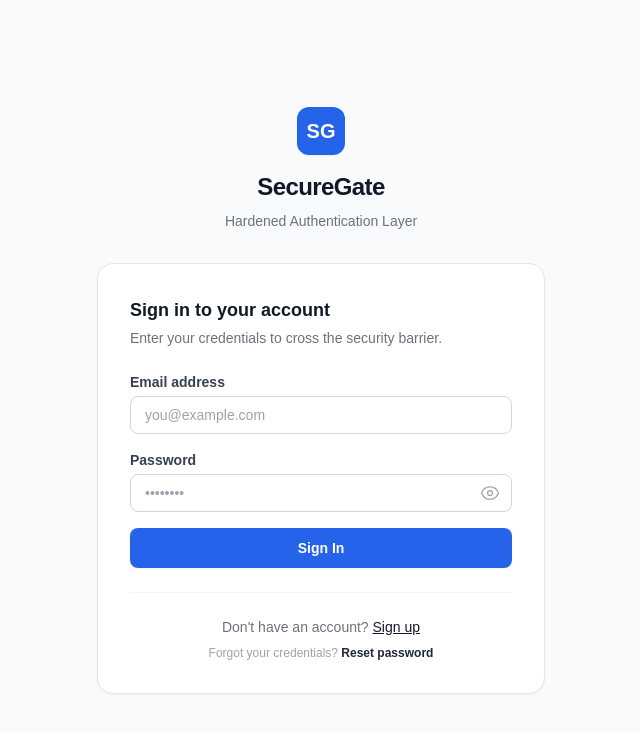
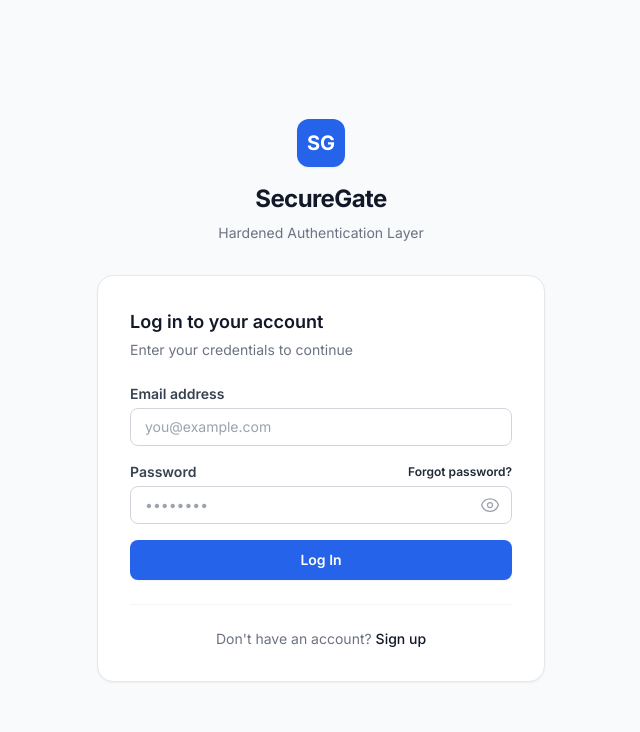
Before and after one commit to Yousuf001-ux/SecureGate, a Next.js app: page /login in a window 1280 px wide. Shown: the top 732 px of the page, without its empty margins (319-959 px from the left). Built offline with nearby package versions, Linux system fonts and the light colour scheme.

Commit message:
implement authentication UI flows including login, signup, password recovery, and protected dashboard pages

```diff
--- a/src/app/(pages)/dashboard/page.tsx
+++ b/src/app/(pages)/dashboard/page.tsx
@@ -44,7 +44,7 @@ export default function DashboardPage() {
               SG
             </div>
             <span className="font-bold text-gray-900 text-base tracking-tight">
-              SecureGate Control
+              SecureGate
             </span>
           </div>
 
--- a/src/app/(pages)/forgot-password/page.tsx
+++ b/src/app/(pages)/forgot-password/page.tsx
@@ -63,9 +63,9 @@ export default function ForgotPasswordPage() {
           Remembered your password?{" "}
           <Link
             href="/login"
-            className="font-medium text-gray-900 underline hover:text-gray-700 transition-colors"
+            className="font-medium text-gray-900 hover:text-gray-700 transition-colors"
           >
-            Sign in
+            Log in
           </Link>
         </p>
       }
--- a/src/app/(pages)/login/page.tsx
+++ b/src/app/(pages)/login/page.tsx
@@ -58,26 +58,17 @@ export default function LoginPage() {
 
   return (
     <AuthFormWrapper
-      title="Sign in to your account"
-      subtitle="Enter your credentials to cross the security barrier."
+      title="Log in to your account"
+      subtitle="Enter your credentials to continue"
       footer={
         <div className="space-y-2">
           <p className="text-sm text-gray-500">
             Don&apos;t have an account?{" "}
             <Link
               href="/signup"
-              className="font-medium text-gray-900 underline hover:text-gray-700 transition-colors"
+              className="font-medium text-gray-900 hover:text-gray-700 transition-colors"
             >
               Sign up
-            </Link>
-          </p>
-          <p className="text-xs text-gray-400">
-            Forgot your credentials?{" "}
-            <Link
-              href="/forgot-password"
-              className="font-semibold text-gray-800 hover:text-gray-600 transition-colors"
-            >
-              Reset password
             </Link>
           </p>
         </div>
@@ -134,6 +125,14 @@ export default function LoginPage() {
           registration={register("password")}
           error={errors.password}
           disabled={isLoading}
+          labelAction={
+            <Link
+              href="/forgot-password"
+              className="font-semibold text-gray-800 hover:text-gray-600 transition-colors"
+            >
+              Forgot password?
+            </Link>
+          }
         />
 
         {/* Submit Button */}
@@ -151,7 +150,7 @@ export default function LoginPage() {
               Verifying Credentials...
             </span>
           ) : (
-            "Sign In"
+            "Log In"
           )}
         </button>
       </form>
--- a/src/app/(pages)/reset-password/[token]/page.tsx
+++ b/src/app/(pages)/reset-password/[token]/page.tsx
@@ -78,9 +78,9 @@ export default function ResetPasswordPage({ params }: ResetPasswordProps) {
           Cancel and return to{" "}
           <Link
             href="/login"
-            className="font-medium text-gray-900 underline hover:text-gray-700 transition-colors"
+            className="font-medium text-gray-900 hover:text-gray-700 transition-colors"
           >
-            Sign in
+            Log in
           </Link>
         </p>
       }
--- a/src/app/(pages)/signup/page.tsx
+++ b/src/app/(pages)/signup/page.tsx
@@ -61,9 +61,9 @@ export default function SignupPage() {
           Already have an account?{" "}
           <Link
             href="/login"
-            className="font-medium text-gray-900 underline hover:text-gray-700 transition-colors"
+            className="font-medium text-gray-900 hover:text-gray-700 transition-colors"
           >
-            Sign in
+            Log in
           </Link>
         </p>
       }
--- a/src/app/globals.css
+++ b/src/app/globals.css
@@ -17,7 +17,7 @@
 body {
   color: var(--foreground);
   background: var(--background);
-  font-family: Arial, Helvetica, sans-serif;
+  font-family: var(--font-inter), Arial, Helvetica, sans-serif;
 }
 
 @layer utilities {
--- a/src/app/layout.tsx
+++ b/src/app/layout.tsx
@@ -1,17 +1,12 @@
 import type { Metadata } from "next";
-import localFont from "next/font/local";
+import { Inter } from "next/font/google";
 import "./globals.css";
 import { Providers } from "@/components/Providers";
 
-const geistSans = localFont({
-  src: "./fonts/GeistVF.woff",
-  variable: "--font-geist-sans",
-  weight: "100 900",
-});
-const geistMono = localFont({
-  src: "./fonts/GeistMonoVF.woff",
-  variable: "--font-geist-mono",
-  weight: "100 900",
+const inter = Inter({
+  subsets: ["latin"],
+  variable: "--font-inter",
+  weight: ["100", "200", "300", "400", "500", "600", "700", "800", "900"],
 });
 
 export const metadata: Metadata = {
@@ -26,9 +21,7 @@ export default function RootLayout({
 }>) {
   return (
     <html lang="en">
-      <body
-        className={`${geistSans.variable} ${geistMono.variable} antialiased bg-gray-50`}
-      >
+      <body className={`${inter.variable} antialiased bg-gray-50`}>
         <Providers>{children}</Providers>
       </body>
     </html>
--- a/src/components/PasswordInput.tsx
+++ b/src/components/PasswordInput.tsx
@@ -13,6 +13,7 @@ interface PasswordInputProps {
   placeholder?: string;
   showStrengthIndicator?: boolean;
   watchedPassword?: string;
+  labelAction?: React.ReactNode;
 }
 
 export function PasswordInput({
@@ -24,14 +25,20 @@ export function PasswordInput({
   placeholder = "••••••••",
   showStrengthIndicator = false,
   watchedPassword,
+  labelAction,
 }: PasswordInputProps): JSX.Element {
   const [visible, setVisible] = useState(false);
 
   return (
     <div className="space-y-1">
-      <label htmlFor={id} className="block text-sm font-semibold text-gray-700">
-        {label}
-      </label>
+      <div className="flex items-center justify-between">
+        <label htmlFor={id} className="block text-sm font-semibold text-gray-700">
+          {label}
+        </label>
+        {labelAction && (
+          <div className="text-xs">{labelAction}</div>
+        )}
+      </div>
       <div className="relative">
         <input
           id={id}
```
Also changed, not shown: 1 other file (tests, documents, lock files or other folders).
